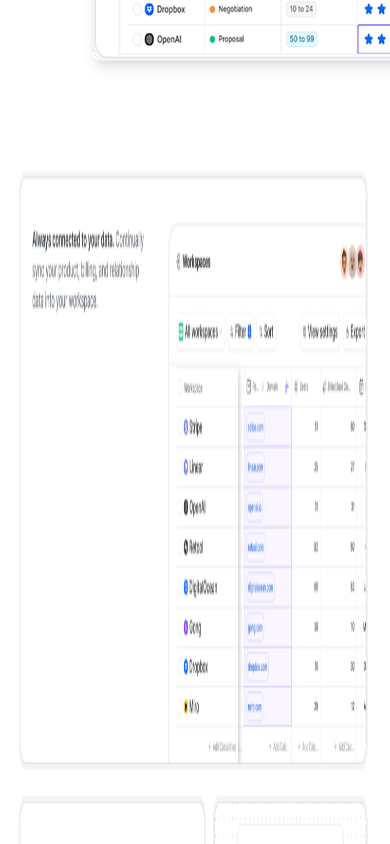
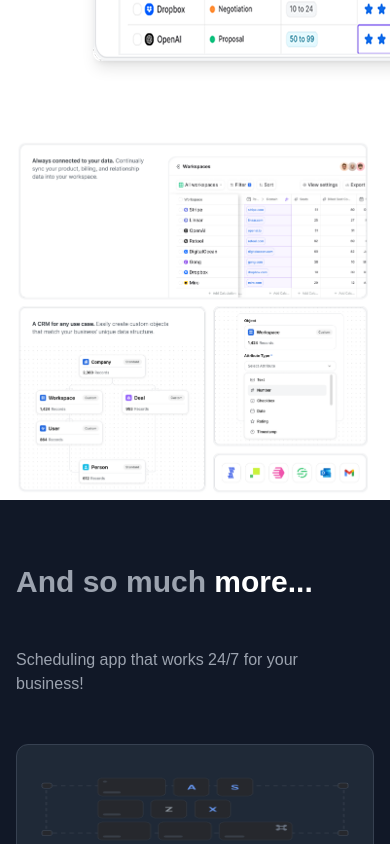
Before and after one commit to Mayank-Webseeder/Webseeder_software_pages, a Next.js app: page /booking in a window 390 px wide. Shown: the part 800-1644 px from the top of the page. Built offline with nearby package versions, Linux system fonts and the light colour scheme.

Commit message:
change image class to make responsive

```diff
--- a/src/app/booking/page.js
+++ b/src/app/booking/page.js
@@ -31,7 +31,10 @@
         </div>
       </section>
 
-      <img src='tablo.png' alt='picc' className='w-full h-[1406px] mx-auto sm:h-auto sm:w-auto]'/>
+      <img src="tablo.png"
+     alt="picc"
+     className="w-full h-auto mx-auto max-w-screen-lg sm:w-auto sm:max-h-[80vh] object-contain" />
+
 
       {/* Second Section - Features Grid */}
       <section className="bg-gray-900 py-16">
```
